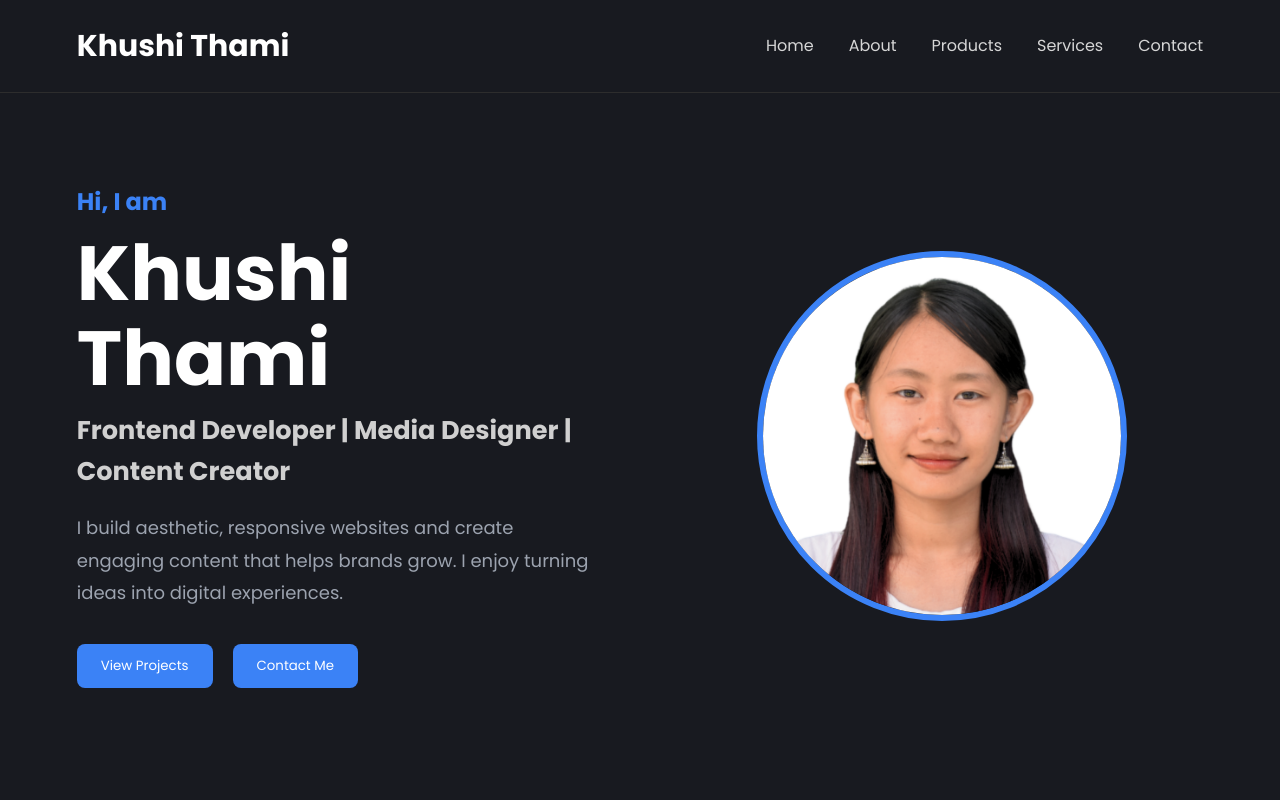
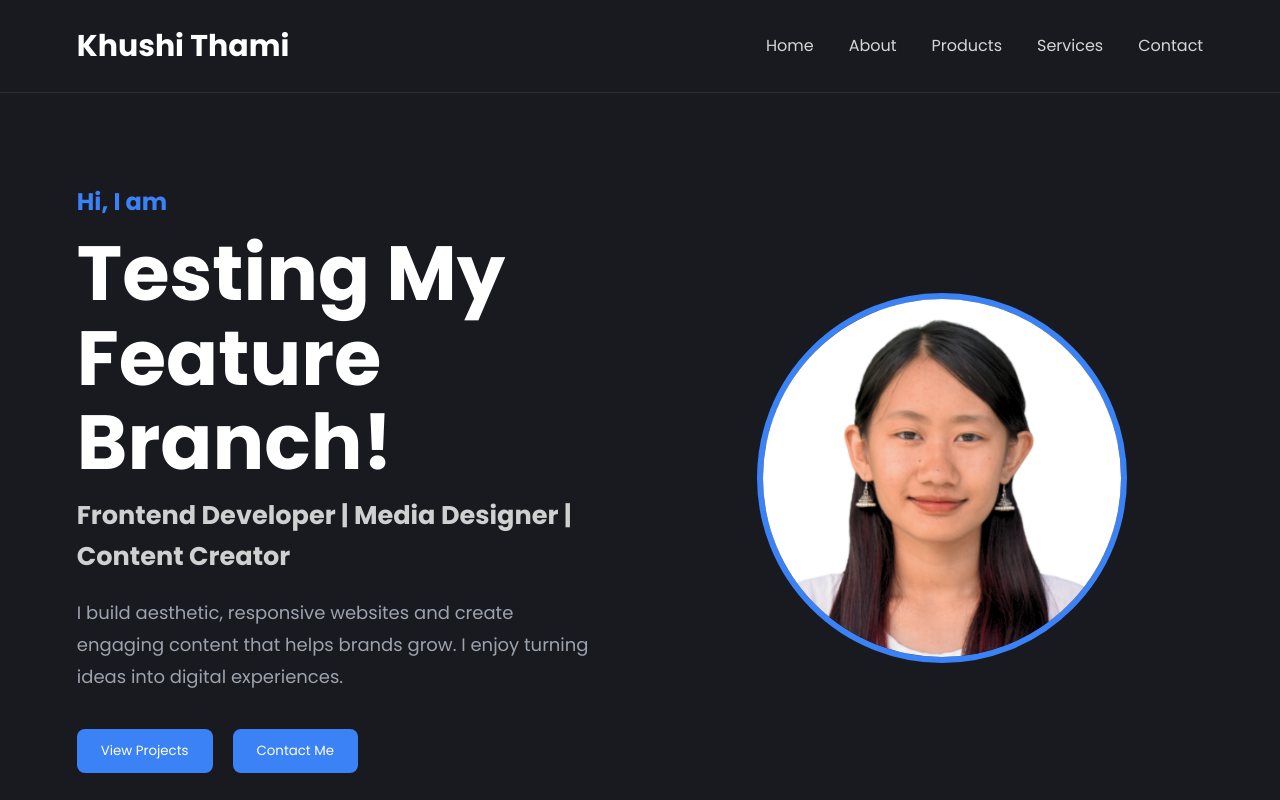
Before and after one commit to khuwu/react-intro, a React (Vite) app: page / in a window 1280 px wide. Shown: the top 800 px of the page. Built offline with nearby package versions, Linux system fonts and the light colour scheme.

Commit message:
Test feature branch changes

```diff
--- a/src/components/Hero.jsx
+++ b/src/components/Hero.jsx
@@ -8,7 +8,7 @@ function Hero() {
 
         <h3>Hi, I am</h3>
 
-        <h1>Khushi Thami</h1>
+        <h1>Testing My Feature Branch!</h1>
 
         <h2>Frontend Developer | Media Designer | Content Creator</h2>
 
```
